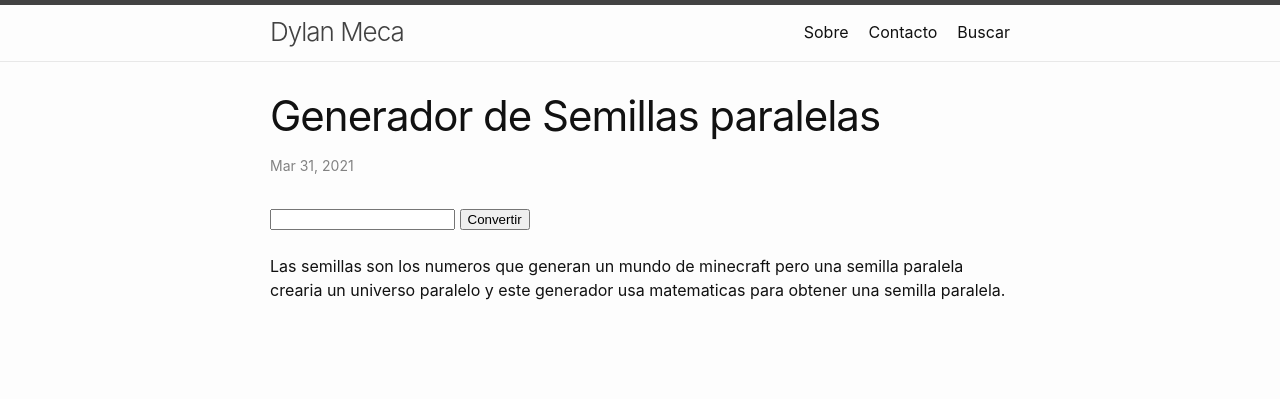
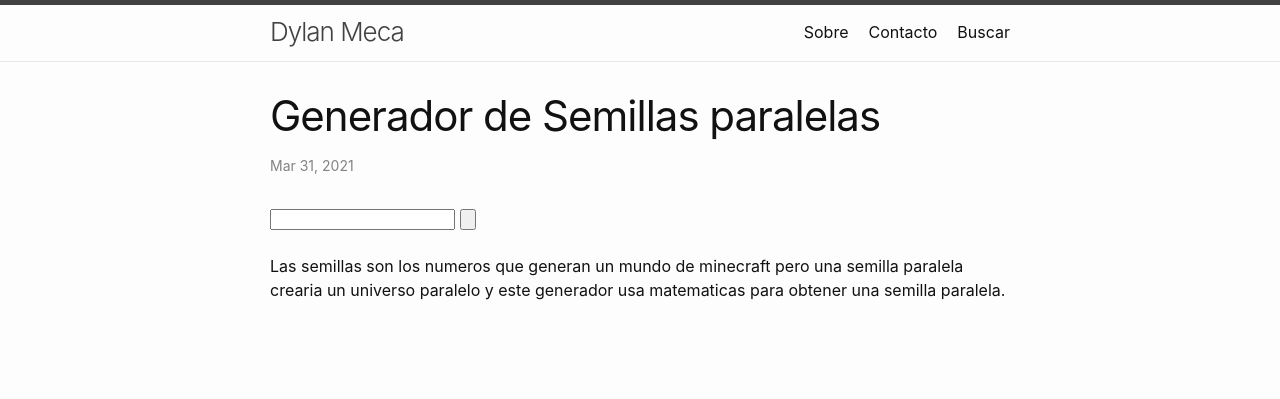
Before and after one commit to dylanmeca/dylanmeca.github.io, a Jekyll site: the page built from _posts/2021-03-31-Generador-de-semillas-paralelas.html, in a window 1280 px wide. Shown: the top 399 px of the page. Built offline with Jekyll 4.4.1, drawn with Linux system fonts in a browser that asks for light colours; a script that is not in the unit is left out; comment, search, counter and statistics services are not loaded.

Commit message:
Update 2021-03-31-Generador-de-semillas-paralelas.html

```diff
--- a/_posts/2021-03-31-Generador-de-semillas-paralelas.html
+++ b/_posts/2021-03-31-Generador-de-semillas-paralelas.html
@@ -9,7 +9,7 @@
 
         var numero = 281474976710656;
         var resultado;
-        semilla = document.getElementById(seed).value;
+        semilla = document.getElementById("seed").value;
         if (semilla == semilla) {
              console.log ("Funciono")
              resultado = seed + numero;
@@ -26,7 +26,7 @@
 <form>
     <label for="seed"></label>
     <input type="text" value="" id="seed" required>
-    <input type="button" value="Convertir" onclick="seedgenerator()" />
+    <input type="button" value="" name="Generar" onclick="seedgenerator()" />
 </form>
 
 <br />
```
